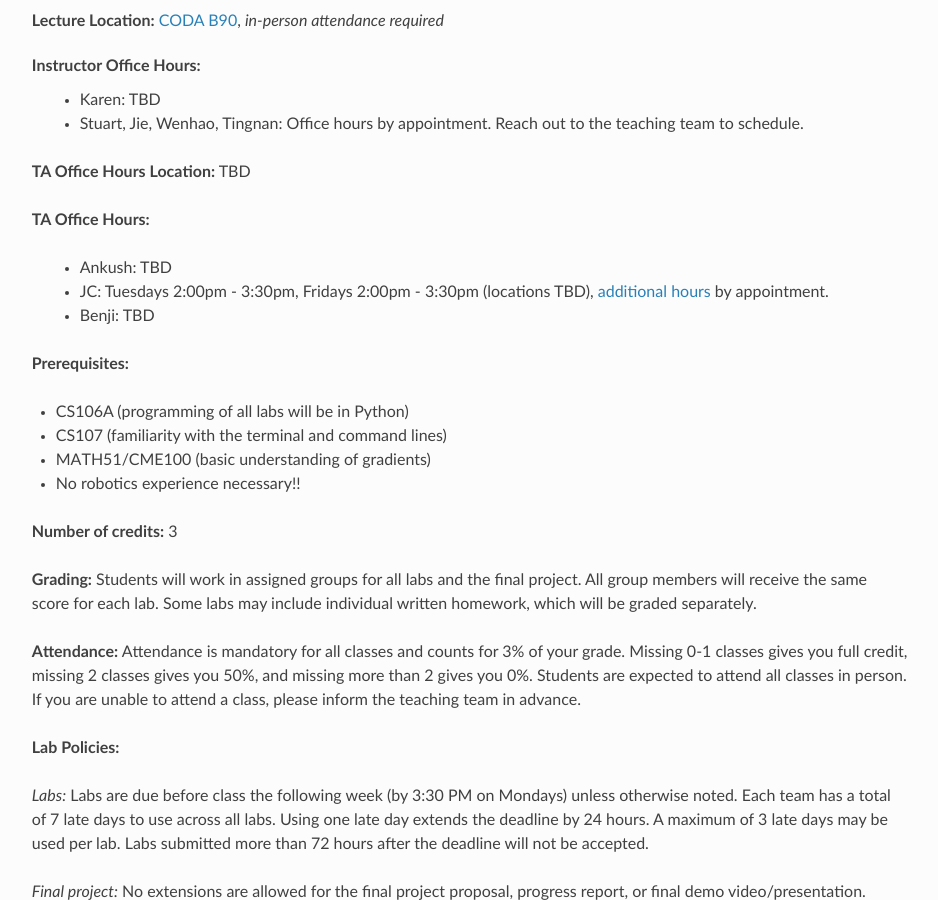
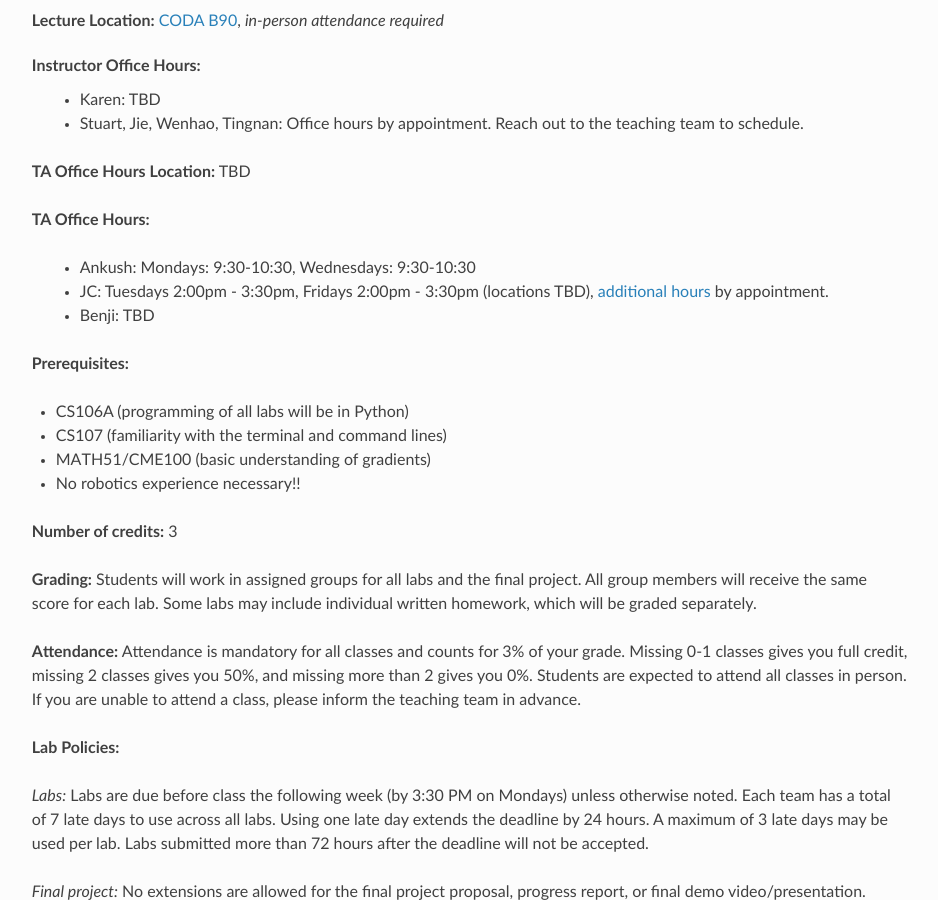
Before and after one commit to cs123-stanford/cs123-stanford, a Sphinx documentation site: the page built from docs/index.rst, in a window 1280 px wide and 900 px high, scrolled down 1335 px. Shown: the whole window, without its empty margins (320-1258 px from the left). Built offline with Sphinx 7.4.7 and the Read the Docs theme 3.1.0, drawn with Linux system fonts in a browser that asks for light colours.

Commit message:
Update index.rst

```diff
--- a/docs/index.rst
+++ b/docs/index.rst
@@ -154,7 +154,7 @@
 
 **TA Office Hours:**
 
-    * Ankush: TBD
+    * Ankush: Mondays: 9:30-10:30, Wednesdays: 9:30-10:30
     * JC: Tuesdays 2:00pm - 3:30pm, Fridays 2:00pm - 3:30pm (locations TBD), `additional hours <https://calendly.com/jchu0822/cs-123-additional-oh>`_ by appointment.
     * Benji: TBD
 
```
